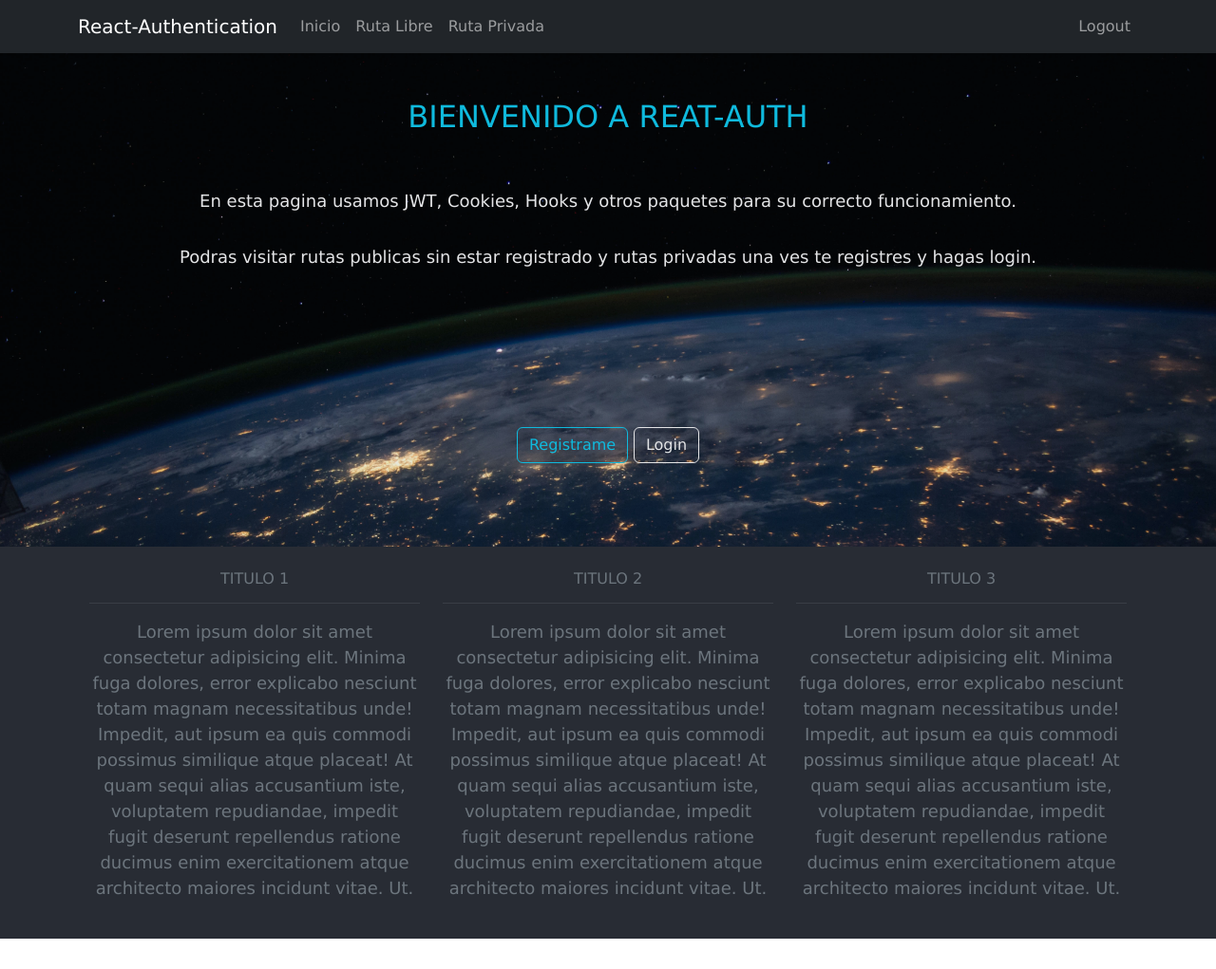
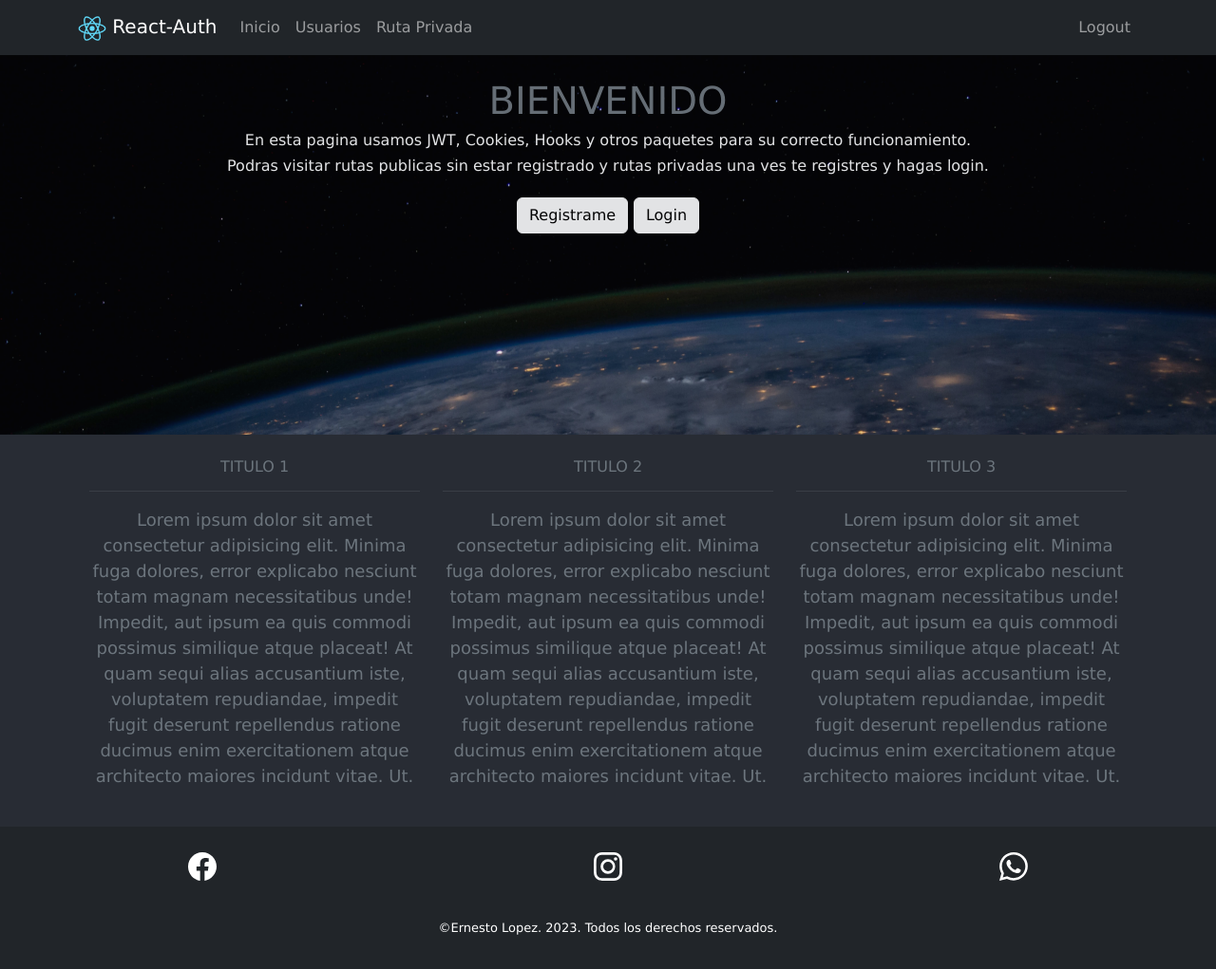
Before and after one commit to Ernestol2/auth-frontend, a React (Create React App) app: page / in a window 1280 px wide. Shown: the whole page at 95% size. Before the commit the page ends 989 px from the top, so only its background shows below. Built offline with nearby package versions, Linux system fonts and the light colour scheme.

Commit message:
footer, users, animate.css

```diff
--- a/package.json
+++ b/package.json
@@ -6,10 +6,12 @@
     "@testing-library/jest-dom": "^5.16.5",
     "@testing-library/react": "^13.4.0",
     "@testing-library/user-event": "^13.5.0",
+    "animate.css": "^4.1.1",
     "axios": "^1.3.4",
     "bootstrap": "^5.2.3",
     "react": "^18.2.0",
     "react-bootstrap": "^2.7.2",
+    "react-bootstrap-icons": "^1.10.3",
     "react-dom": "^18.2.0",
     "react-router-dom": "^5.0.0",
     "react-scripts": "^5.0.1",
--- a/src/App.js
+++ b/src/App.js
@@ -8,10 +8,11 @@ import './App.css';
 import Register from './components/Register';
 import Login from './components/Login';
 import Home from './components/Home';
+import Footer from './components/Footer';
 
 function App() {
   return (
-    <>
+    <div className='App'>
       <CustomNavbar />
            {/* create routes here */}
       <Switch>
@@ -21,8 +22,8 @@ function App() {
         <Route exact path="/free" component={FreeComponent} />
         <ProtectedRoutes path="/auth" component={AuthComponent} />
       </Switch>
-
-    </>
+      <Footer />
+    </div>
   );
 }
 
--- a/src/CustomNavbar.jsx
+++ b/src/CustomNavbar.jsx
@@ -2,6 +2,7 @@ import React from "react";
 import Container from "react-bootstrap/Container";
 import Nav from "react-bootstrap/Nav";
 import Navbar from "react-bootstrap/Navbar";
+import logo from './img/logo192.png'
 import Cookies from 'universal-cookie';
 const cookies = new Cookies();
 
@@ -21,14 +22,20 @@ export default function CustomNavbar() {
       expand="lg"
       bg="dark"
       variant="dark"
+      sticky="top"
     >
       <Container>
-        <Navbar.Brand href="/">React-Authentication</Navbar.Brand>
+        <Navbar.Brand href="/">
+        <img
+          className="logo"
+          src={logo}
+          alt="logo-react" />{" "}
+        React-Auth</Navbar.Brand>
         <Navbar.Toggle aria-controls="responsive-navbar-nav" />
         <Navbar.Collapse id="responsive-navbar-nav">
           <Nav className="me-auto">
             <Nav.Link href="/">Inicio</Nav.Link>
-            <Nav.Link href="/free">Ruta Libre</Nav.Link>
+            <Nav.Link href="/free">Usuarios</Nav.Link>
             <Nav.Link href="/auth">Ruta Privada</Nav.Link>
           </Nav>
           <Nav>
--- /dev/null
+++ b/src/components/Footer.js
@@ -0,0 +1,23 @@
+import React from 'react'
+import { Facebook, Instagram, Whatsapp } from 'react-bootstrap-icons'
+
+export default function Footer() {
+  return (
+    <footer className='footer'>
+        <div className='social'>
+            <a href="#!">
+              <Facebook />
+            </a>
+            <a href="#!">
+              <Instagram />
+            </a>
+            <a href="#!">
+              <Whatsapp />
+            </a>
+        </div>
+        <div className='text-footer'>
+            <p>©Ernesto Lopez. 2023. Todos los derechos reservados.</p>
+        </div>
+    </footer>
+  )
+}
--- a/src/components/FreeComponent.js
+++ b/src/components/FreeComponent.js
@@ -1,8 +1,12 @@
 import React, { useEffect, useState } from 'react';
 import axios from 'axios';
+import 'animate.css'
+
+const USERS_URL = "https://jsonplaceholder.typicode.com/users"
 
 export default function FreeComponent() {
   const [message, setMessage] = useState("");
+  const [users, setUsers] = useState()
 
   useEffect(() => {
     const configuration = {
@@ -10,17 +14,42 @@ export default function FreeComponent() {
       url: "https://authentication-app-mern-railway-production.up.railway.app/free-endpoint"
     };
     axios(configuration)
-    .then((result) => {
-      setMessage(result.data.message)
-    })
-    .catch((err) => {
-      err = new Error();
-    })
+    .then((result) => setMessage(result.data.message))
+    .catch((err) => err = new Error())
+
+    fetch(USERS_URL)
+     .then(res => res.json())
+     .then(data => setUsers(data))
+
+     .catch((e) => e = new Error() )
+
   }, [])
 
   return (
-    <div>
-        <h3 className="text-center text-success">{message}!!</h3>
+    <div className='free-component animate__animated animate__fadeInUp'>
+        {message ? <h3 className='text-light'>Fetch Users</h3> : null}
+        {users?.map(({id, name, email, phone, website }) => (
+            <div className='users-container container'>
+              <ul key={id} className="users-list text-light">
+                <div>
+                  <img
+                    className='user-avatar'
+                    src={`https://robohash.org/${id+10}`}
+                    alt="userAvatar" />
+                </div>
+                <div className='users-info'>
+                  <li><strong>{name}</strong></li>
+                  <li>{email}</li>
+                </div>
+                <div>
+                  <button className='
+                  btn
+                  btn-light
+                  m-2'>Follow</button>
+                </div>
+              </ul>
+            </div>
+        ))}
     </div>
   )
 }
--- a/src/components/Home.js
+++ b/src/components/Home.js
@@ -1,10 +1,11 @@
 import React from "react";
 import { Button, Container, Row, Col } from "react-bootstrap";
 import nasa from "../img/nasa.jpg";
+import 'animate.css'
 
 const myStyle = {
   backgroundImage: `url(${nasa})`,
-  height: "65vh",
+  height: "50vh",
   backgroundSize: "cover",
   backgroundRepeat: "no-repeat",
   opacity: .9
@@ -13,15 +14,17 @@ const myStyle = {
 export default function Home() {
   return (
     <div className="main-page">
-      <div style={myStyle} className="titles">
-            <h2 className="text-info p-5">BIENVENIDO A REAT-AUTH</h2>
-            <p className="text-light">En esta pagina usamos JWT, Cookies, Hooks
-            y otros paquetes para su correcto funcionamiento.</p>
-            <p className="text-light p-3">Podras visitar rutas publicas sin estar registrado
-            y rutas privadas una ves te registres y hagas login.</p>
-            <div className="buttons">
-                <Button href="/register" variant="outline-info">Registrame</Button>{' '}
-                <Button href="/login" variant="outline-light">Login</Button>
+        <div style={myStyle} className="titles p-4">
+            <div className="animate__animated animate__fadeInDown">
+                <h1 className="text-secondary">BIENVENIDO</h1>
+                <h6 className="text-light">En esta pagina usamos JWT, Cookies, Hooks
+                y otros paquetes para su correcto funcionamiento.</h6>
+                <h6 className="text-light">Podras visitar rutas publicas sin estar registrado
+                y rutas privadas una ves te registres y hagas login.</h6>
+                <div className="buttons m-4">
+                    <Button href="/register" variant="light">Registrame</Button>{' '}
+                    <Button href="/login" variant="light">Login</Button>
+                </div>
             </div>
         </div>
         <div>
--- a/src/components/Register.js
+++ b/src/components/Register.js
@@ -37,7 +37,7 @@ export default function Register() {
         <Form onSubmit={(e) => handleSubmit(e)}>
           {/* email */}
           <Form.Group controlId="formBasicEmail">
-            <Form.Label>Email address</Form.Label>
+            <Form.Label>E-mail address</Form.Label>
             <Form.Control
               type="email"
               name="email"
--- a/src/index.css
+++ b/src/index.css
@@ -1,8 +1,14 @@
-#root{
+
+#root {
   background-color: #282c34;
   font-family: 'Lucida Sans', 'Lucida Sans Regular', 'Lucida Grande', 'Lucida Sans Unicode', Geneva, Verdana, sans-serif;
   width: auto;
   height: auto;
+}
+
+.logo {
+  width: 30px;
+  height: 30px;
 }
 
 .main-page {
@@ -20,10 +26,91 @@
   align-items: center;
 }
 
+.footer {
+  background-color: #212529;
+  width: 100%;
+  height: 150px;
+  position: relative;
+  margin-bottom: 0;
+  display: flex;
+  flex-direction: column;
+  justify-content: space-around;
+  text-align: center;
+}
+
+.social {
+  font-size: 30px;
+  display: flex;
+  justify-content: space-around;
+}
+
+.social a {
+  color: white;
+  text-decoration: none;
+}
+
+.social a:hover {
+  color: gray;
+}
+
+.text-footer {
+  color: white;
+  font-size: 13px;
+}
+
+.free-component {
+  width: 100%;
+  min-height: 75vh;
+  text-align: center;
+}
+
+.users-container {
+  width: 400px !important;
+  border: 2px solid white;
+  margin: 10px;
+  border-radius: 30px;
+  background-color: #212529;
+}
+
+.users-container:hover {
+  background-color: #282c34;
+  box-shadow: 5px 5px 5px 1px rgba(225, 255, 255, 0.2);
+  transition: all 0.2s linear;
+}
+
+.users-list {
+  width: auto;
+  list-style: none;
+  font-size: 15px;
+  display: flex;
+  flex-direction: row;
+  align-items: center;
+  justify-content: space-between;
+  margin: 5px;
+  padding: 5px;
+}
+
+
+.users-info {
+ display: flex;
+ flex-direction: column;
+ align-items: center;
+}
+
+.user-avatar {
+  width: 70px;
+  height: 70px;
+  background-color: black;
+  border-radius: 50px;
+  border: 2px solid pink;
+}
+
+
+
 .login {
   background-color: #282c34;
   width: 100%;
-  height: 100vh;
+  height: 72vh;
   padding: 20px;
   margin: 20px;
 }
@@ -31,12 +118,14 @@
 .register {
   background-color: #282c34;
   width: 100%;
-  height: 100vh;
+  height: 72vh;
   padding: 20px;
   margin: 20px;
 }
 
 .auth {
+  width: 100%;
+  min-height: 50vh;
   font-weight: bold;
   font-size: 20px;
   color: white;
```
Also changed, not shown: src/img/logo192.png (added), 1 other file (tests, documents, lock files or other folders).
